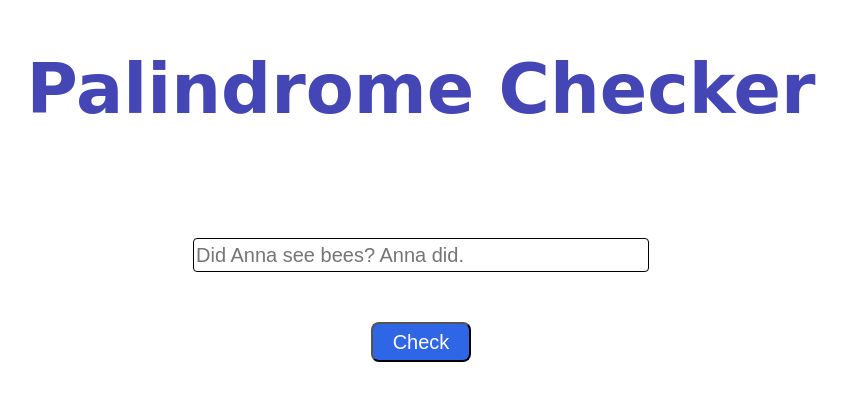
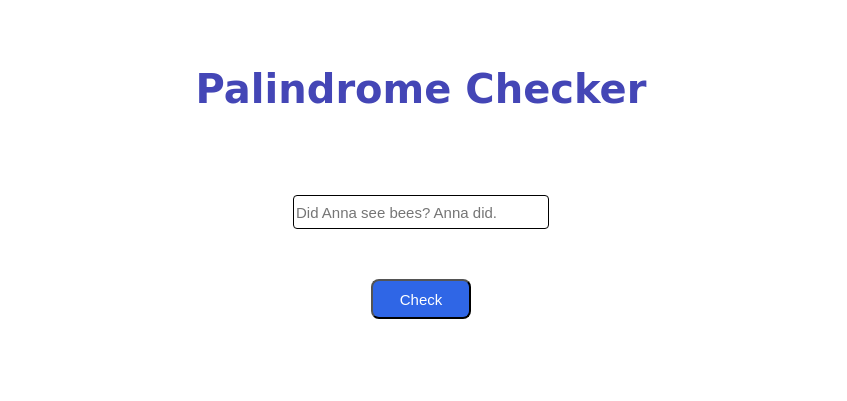
Before and after one commit to annlinros/Paliandrome, a plain HTML site: page index.html in a window 1280 px wide. Shown: the part 207-608 px from the top of the page, without its empty margins (227-1074 px from the left). Drawn offline with Linux system fonts and the light colour scheme; a web font is replaced by a local one.

Commit message:
Update style.css

```diff
--- a/style.css
+++ b/style.css
@@ -1,7 +1,8 @@
-:root{
-   --blue :  rgb(5, 70, 219);
+:root {
+  --blue: rgb(5, 70, 219);
+  font-size: 62.5%;
 }
-.container{
+.container {
   width: 100vw;
   height: 100vh;
   display: grid;
@@ -9,36 +10,33 @@
   justify-items: center;
   align-items: center;
   align-content: center;
-    grid-gap: 50px;
+  grid-gap: 5rem;
 }
-/* img{
-    width: 500px;
-} */
-h2{
-    font-size: 70px;
-    font-family: 'Grand Hotel', cursive;
+h2 {
+  font-size: 4rem;
+  font-family: "Grand Hotel", cursive;
   color: rgb(68, 70, 182);
 }
-.input_string{
-    width: 450px;
-    height: 30px;
-    border:1px solid black;
-    font-size: 20px;
-    border-radius: 4px;
+.input_string {
+  width: 25rem;
+  height: 3rem;
+  border: 0.1rem solid black;
+  font-size: 1.5rem;
+  border-radius: 0.4rem;
   outline: 0;
 }
-.check_string{
+.check_string {
   color: #fff;
-    width: 100px;
-    height: 40px;
+  width: 10rem;
+  height: 4rem;
   background-color: rgb(47, 102, 230);
-    border-radius: 8px;
-    font-size: 20px;
+  border-radius: 0.8rem;
+  font-size: 1.5rem;
 }
-.check_string:hover{
+.check_string:hover {
   background-color: var(--blue);
 }
-.answer_container{
+.answer_container {
   color: var(--blue);
-    font-size: 25px;
+  font-size: 2rem;
 }
```
Lines whose indentation alone changed are shown as unchanged.
